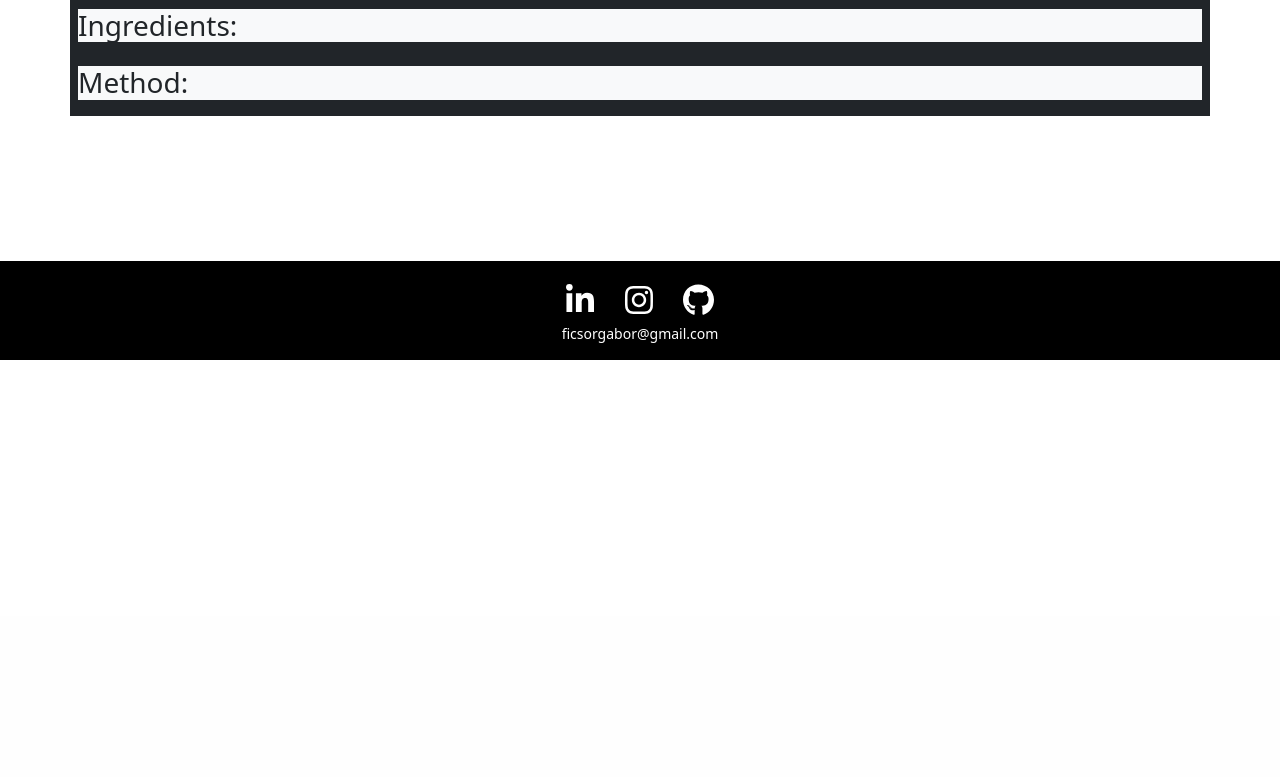
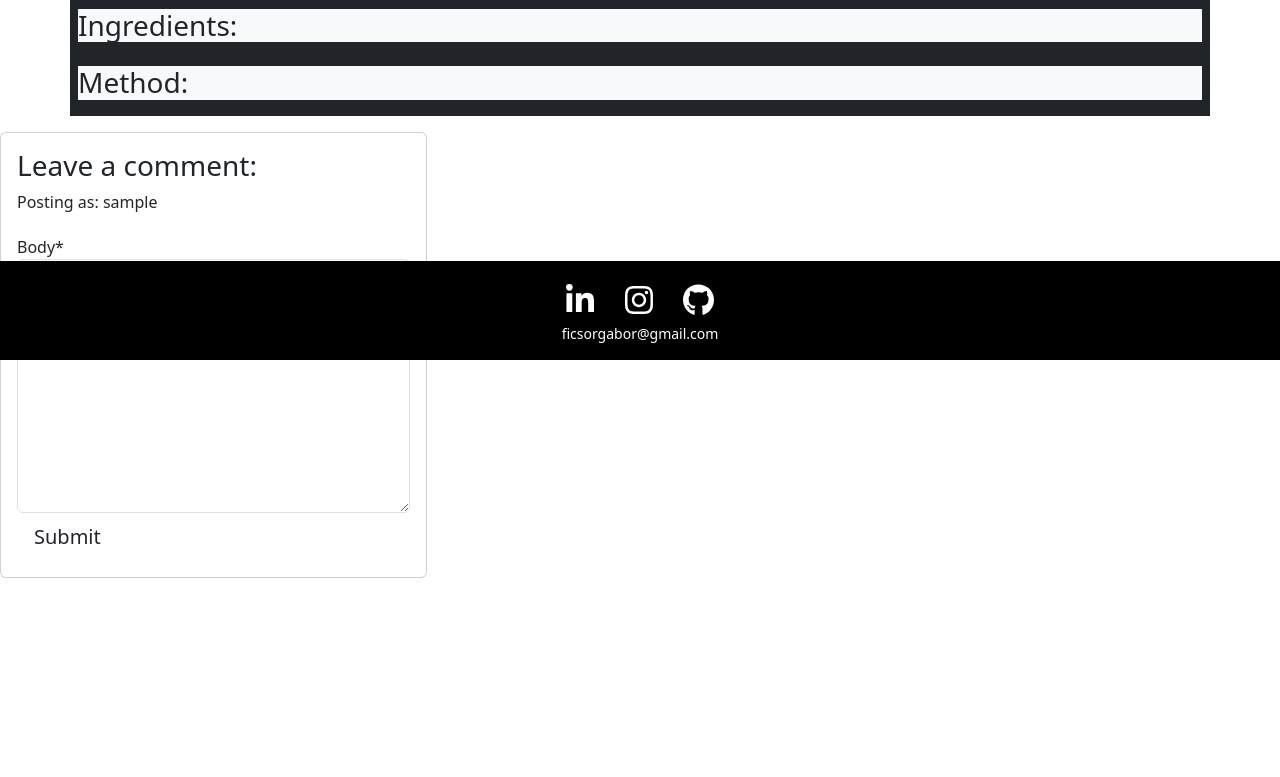
Before and after one commit to GaborFicsor/steezy-spatula, a Django app: template templates/recipe_detail.html in a window 1280 px wide. Shown: the part 440-1217 px from the top of the page. Before the commit the page ends 800 px from the top, so only its background shows below. Run offline with Django 3.2, Linux system fonts and the light colour scheme; the template is opened without the code that fills it: values that come from a table or form of the project are taken from there, others are empty; the visitor is signed in with stand-in values (Sample User, id 1); some libraries are stand-ins or nearby versions; some web fonts are replaced.

Commit message:
Fix issue with cirpsyform in template rendering

```diff
--- /dev/null
+++ b/recipes/forms.py
@@ -0,0 +1,8 @@
+from .models import Comment
+from django import forms
+
+
+class CommentForm(forms.ModelForm):
+    class Meta:
+        model = Comment
+        fields = ('body',)
--- a/recipes/views.py
+++ b/recipes/views.py
@@ -1,6 +1,7 @@
 from django.shortcuts import render, get_object_or_404
 from django.views import generic, View
 from .models import Recipe
+from .forms import CommentForm
 
 
 class HomeView(generic.TemplateView):
@@ -29,5 +30,6 @@ class RecipeDetail(View):
                 "recipe": recipe,
                 "comments": comments,
                 "liked": liked,
+                "comment_form": CommentForm(),
             },
         )
--- a/requirements.txt
+++ b/requirements.txt
@@ -1,5 +1,6 @@
 asgiref==3.6.0
 cloudinary==1.32.0
+crispy-bootstrap4==2022.1
 dj-database-url==0.5.0
 dj3-cloudinary-storage==0.0.6
 Django==3.2.18
--- a/steezyspatula/settings.py
+++ b/steezyspatula/settings.py
@@ -49,6 +49,7 @@ INSTALLED_APPS = [
     'cloudinary',
     'django_summernote',
     'crispy_forms',
+    'crispy_bootstrap4',
     'recipes',
 ]
 
--- a/templates/base.html
+++ b/templates/base.html
@@ -56,13 +56,13 @@
     <footer class="py-3 bg-black fixed-bottom">
         <div class="container px-5 text-center">
 
-            <a href="https://www.instagram.com/kidwalksthe.earth/" target="_blank" class="btn text-white">
+            <a href="" target="_blank" class="btn text-white">
                 <i class="fa-brands fa-linkedin-in fa-lg"></i>
             </a>
-            <a href="https://www.linkedin.com/in/gabor-ficsor-58a936197/" target="_blank" class="btn text-white">
+            <a href="" target="_blank" class="btn text-white">
                 <i class="fa-brands fa-instagram fa-lg"></i>
             </a>
-            <a href="https://github.com/GaborFicsor" target="_blank" class="btn text-white">
+            <a href="" target="_blank" class="btn text-white">
                 <i class="fa-brands fa-github fa-lg"></i>
             </a>
 
--- a/templates/recipe_detail.html
+++ b/templates/recipe_detail.html
@@ -1,6 +1,7 @@
 {% extends "home.html" %}
 
 {% block content %}
+{% load crispy_forms_tags %}
 <header class="text-white header">
     <div class="container">
         <div class="row">
@@ -60,5 +61,21 @@
         </div>
     </div>
 
+    <div class="col-md-4 card mb-4 mt-3">
+        <div class="card-body">
+            {% if user.is_authenticated %}
+
+            <h3>Leave a comment:</h3>
+            <p>Posting as: {{ user.username }}</p>
+            <form method="POST" style="margin-top: 1.3rem;">
+            {{ comment_form|crispy }}
+            {% csrf_token %}
+            <button type="submit" class="btn btn-signup btn-lg">Submit</button>
+        </form>
+
+        {% endif %}
+        </div>
+    </div>
+
 </section>
 {%endblock%}
```
